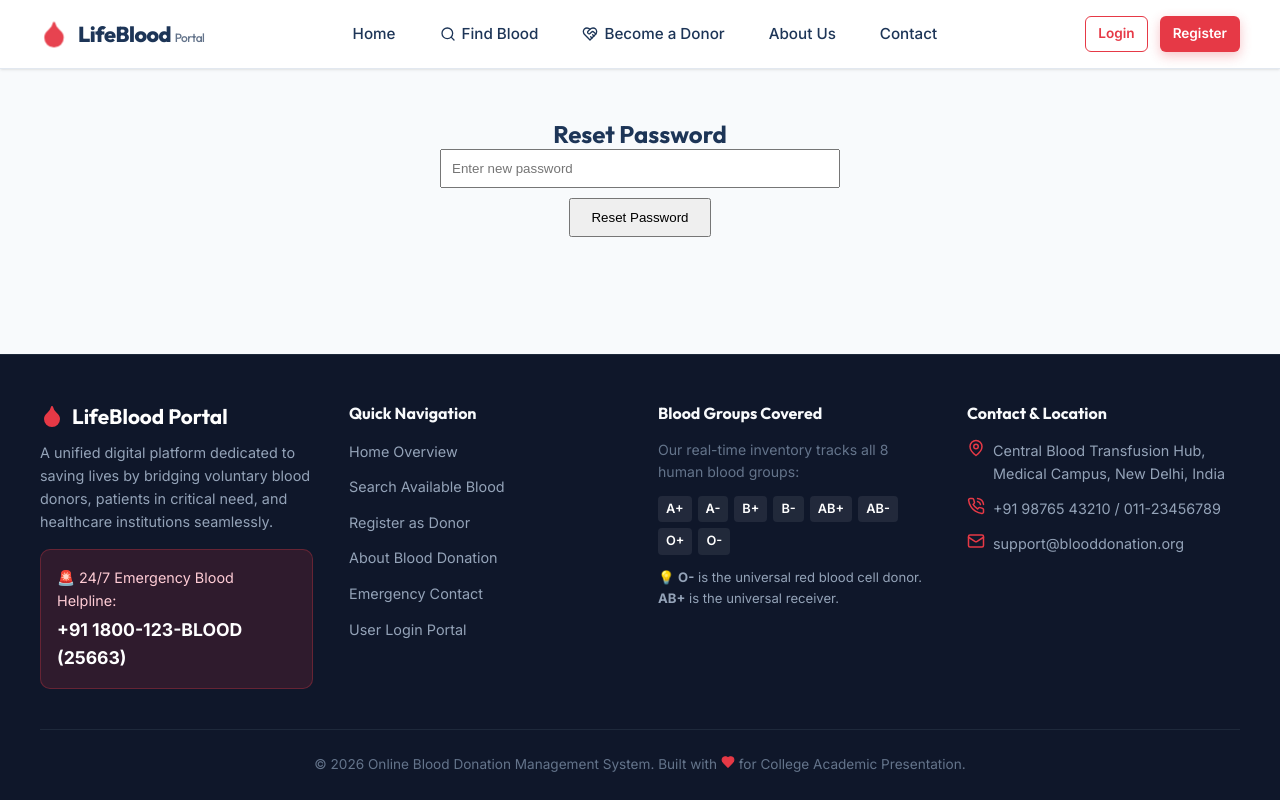
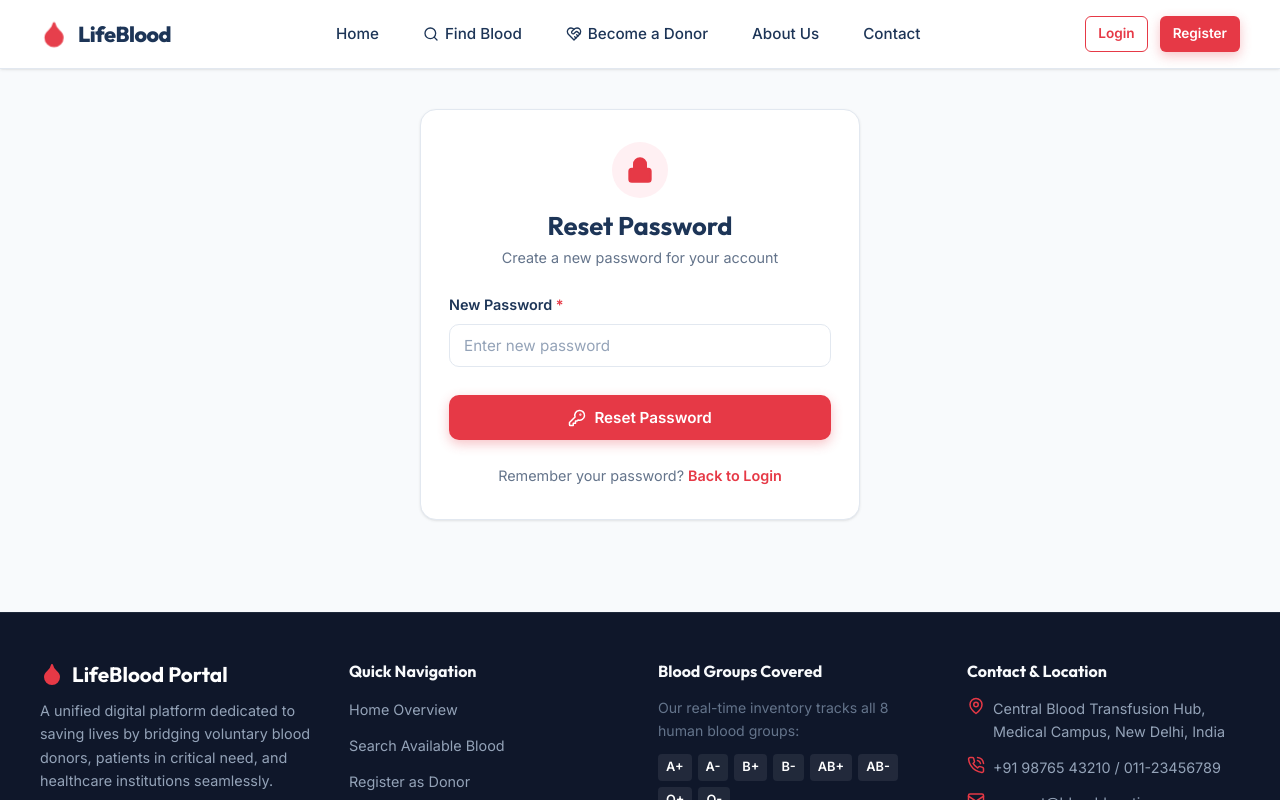
Before and after one commit to pushpendra-cse/blood-donation-frontend, a React (Vite) app: page /reset-password/1/1 in a window 1280 px wide. Shown: the top 800 px of the page. Built offline with nearby package versions, Linux system fonts and the light colour scheme; no server answers.

Commit message:
feat: revamp Forgot and Reset Password pages with improved UI, loading states, and error handling

```diff
--- a/src/components/Navbar.jsx
+++ b/src/components/Navbar.jsx
@@ -37,7 +37,7 @@ const Navbar = () => {
         {/* Brand Logo */}
         <Link to="/" className="brand-logo" onClick={closeMenu}>
           <Droplet className="blood-icon" fill="currentColor" size={28} />
-          <span>LifeBlood <small style={{ fontSize: '0.75rem', fontWeight: 500, color: 'var(--text-muted)' }}>Portal</small></span>
+          <span>LifeBlood</span>
         </Link>
 
         {/* Desktop Navigation Links */}
--- a/src/pages/public/ForgotPassword.jsx
+++ b/src/pages/public/ForgotPassword.jsx
@@ -1,42 +1,88 @@
 import React, { useState } from 'react';
+import { Link } from 'react-router-dom';
 import { forgotPassword } from '../../services/api';
+import Alert from '../../components/Alert';
+import { Mail, KeyRound } from 'lucide-react';
 
 const ForgotPassword = () => {
   const [email, setEmail] = useState('');
   const [message, setMessage] = useState('');
+  const [error, setError] = useState('');
+  const [loading, setLoading] = useState(false);
 
   const handleSubmit = async (e) => {
     e.preventDefault();
+    setError('');
+    setMessage('');
+    setLoading(true);
+
     try {
-      const data = await forgotPassword(email);
-      // Depending on backend, data might be truthy, or data.success might be used.
-      // If we are using axios, response.data from our api.js function is returned.
-      // Let's assume the backend returns `{ success: true, message: '...' }` or throws an error.
+      await forgotPassword(email);
       setMessage('Password reset link sent to your email!');
-    } catch (error) {
-      // In axios, error response is in error.response.data
-      setMessage(error.response?.data?.message || 'An error occurred. Please try again.');
+    } catch (err) {
+      setError(err.response?.data?.message || 'An error occurred. Please try again.');
+    } finally {
+      setLoading(false);
     }
   };
 
   return (
-    <div style={{ maxWidth: '400px', margin: '50px auto', textAlign: 'center' }}>
-      <h2>Forgot Password</h2>
-      <p>Enter your email to receive a password reset link.</p>
+    <div className="page-container" style={{ maxWidth: '480px', paddingTop: '40px' }}>
+      <div className="card" style={{ padding: '32px 28px' }}>
+        <div style={{ textAlign: 'center', marginBottom: '24px' }}>
+          <div style={{
+            width: '56px',
+            height: '56px',
+            borderRadius: '50%',
+            background: 'var(--primary-subtle)',
+            color: 'var(--primary)',
+            display: 'flex',
+            alignItems: 'center',
+            justifyContent: 'center',
+            margin: '0 auto 12px'
+          }}>
+            <KeyRound size={28} fill="currentColor" />
+          </div>
+          <h1 style={{ fontSize: '1.6rem', color: 'var(--secondary)' }}>Forgot Password</h1>
+          <p style={{ fontSize: '0.9rem', marginTop: '4px' }}>Enter your email to receive a password reset link</p>
+        </div>
+
+        {error && <Alert type="danger" message={error} onClose={() => setError('')} />}
+        {message && <Alert type="success" message={message} onClose={() => setMessage('')} />}
+
         <form onSubmit={handleSubmit}>
+          <div className="form-group">
+            <label className="form-label required">Email Address</label>
+            <div style={{ position: 'relative' }}>
               <input
                 type="email"
-          placeholder="Enter your email"
+                className="form-control"
+                required
+                placeholder="name@example.com"
                 value={email}
                 onChange={(e) => setEmail(e.target.value)}
-          required
-          style={{ width: '100%', padding: '10px', marginBottom: '10px' }}
               />
-        <button type="submit" style={{ padding: '10px 20px', cursor: 'pointer' }}>
-          Send Reset Link
+            </div>
+          </div>
+
+          <button
+            type="submit"
+            className="btn btn-primary"
+            style={{ width: '100%', marginTop: '8px', padding: '12px' }}
+            disabled={loading}
+          >
+            <Mail size={18} />
+            {loading ? 'Sending...' : 'Send Reset Link'}
           </button>
         </form>
-      {message && <p style={{ marginTop: '20px' }}>{message}</p>}
+
+        <div style={{ textAlign: 'center', marginTop: '24px', fontSize: '0.9rem', color: 'var(--text-muted)' }}>
+          Remember your password?{' '}
+          <Link to="/login" style={{ fontWeight: 600 }}>
+            Back to Login
+          </Link>
+        </div>
+      </div>
     </div>
   );
 };
--- a/src/pages/public/ResetPassword.jsx
+++ b/src/pages/public/ResetPassword.jsx
@@ -1,42 +1,91 @@
 import React, { useState } from 'react';
-import { useParams, useNavigate } from 'react-router-dom';
+import { useParams, useNavigate, Link } from 'react-router-dom';
 import { resetPassword } from '../../services/api';
+import Alert from '../../components/Alert';
+import { KeyRound, Lock } from 'lucide-react';
 
 const ResetPassword = () => {
   const { id, token } = useParams();
   const navigate = useNavigate();
   const [newPassword, setNewPassword] = useState('');
   const [message, setMessage] = useState('');
+  const [error, setError] = useState('');
+  const [loading, setLoading] = useState(false);
 
   const handleSubmit = async (e) => {
     e.preventDefault();
+    setError('');
+    setMessage('');
+    setLoading(true);
+
     try {
-      const data = await resetPassword(id, token, newPassword);
-      // Depending on backend, data might be truthy, or data.success might be used.
+      await resetPassword(id, token, newPassword);
       setMessage('Password successfully reset! Redirecting to login...');
-      setTimeout(() => navigate('/login'), 3000); // Send back to login after 3 secs
-    } catch (error) {
-      setMessage(error.response?.data?.message || 'Failed to reset password. Link may be expired.');
+      setTimeout(() => navigate('/login'), 3000);
+    } catch (err) {
+      setError(err.response?.data?.message || 'Failed to reset password. Link may be expired.');
+    } finally {
+      setLoading(false);
     }
   };
 
   return (
-    <div style={{ maxWidth: '400px', margin: '50px auto', textAlign: 'center' }}>
-      <h2>Reset Password</h2>
+    <div className="page-container" style={{ maxWidth: '480px', paddingTop: '40px' }}>
+      <div className="card" style={{ padding: '32px 28px' }}>
+        <div style={{ textAlign: 'center', marginBottom: '24px' }}>
+          <div style={{
+            width: '56px',
+            height: '56px',
+            borderRadius: '50%',
+            background: 'var(--primary-subtle)',
+            color: 'var(--primary)',
+            display: 'flex',
+            alignItems: 'center',
+            justifyContent: 'center',
+            margin: '0 auto 12px'
+          }}>
+            <Lock size={28} fill="currentColor" />
+          </div>
+          <h1 style={{ fontSize: '1.6rem', color: 'var(--secondary)' }}>Reset Password</h1>
+          <p style={{ fontSize: '0.9rem', marginTop: '4px' }}>Create a new password for your account</p>
+        </div>
+
+        {error && <Alert type="danger" message={error} onClose={() => setError('')} />}
+        {message && <Alert type="success" message={message} onClose={() => setMessage('')} />}
+
         <form onSubmit={handleSubmit}>
+          <div className="form-group">
+            <label className="form-label required">New Password</label>
+            <div style={{ position: 'relative' }}>
               <input
                 type="password"
+                className="form-control"
+                required
                 placeholder="Enter new password"
                 value={newPassword}
                 onChange={(e) => setNewPassword(e.target.value)}
-          required
-          style={{ width: '100%', padding: '10px', marginBottom: '10px' }}
               />
-        <button type="submit" style={{ padding: '10px 20px', cursor: 'pointer' }}>
-          Reset Password
+            </div>
+          </div>
+
+          <button
+            type="submit"
+            className="btn btn-primary"
+            style={{ width: '100%', marginTop: '8px', padding: '12px' }}
+            disabled={loading}
+          >
+            <KeyRound size={18} />
+            {loading ? 'Resetting...' : 'Reset Password'}
           </button>
         </form>
-      {message && <p style={{ marginTop: '20px' }}>{message}</p>}
+
+        <div style={{ textAlign: 'center', marginTop: '24px', fontSize: '0.9rem', color: 'var(--text-muted)' }}>
+          Remember your password?{' '}
+          <Link to="/login" style={{ fontWeight: 600 }}>
+            Back to Login
+          </Link>
+        </div>
+      </div>
     </div>
   );
 };
```
Lines whose indentation alone changed are shown as unchanged.
